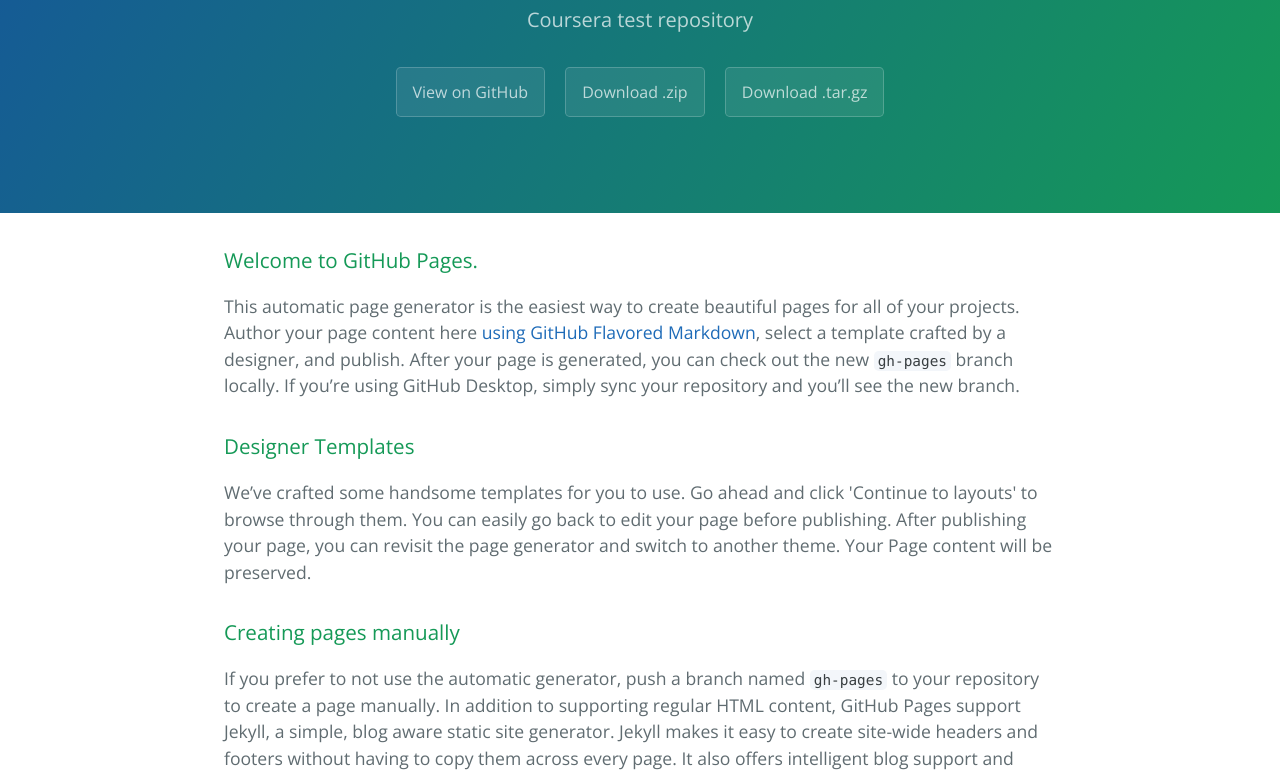
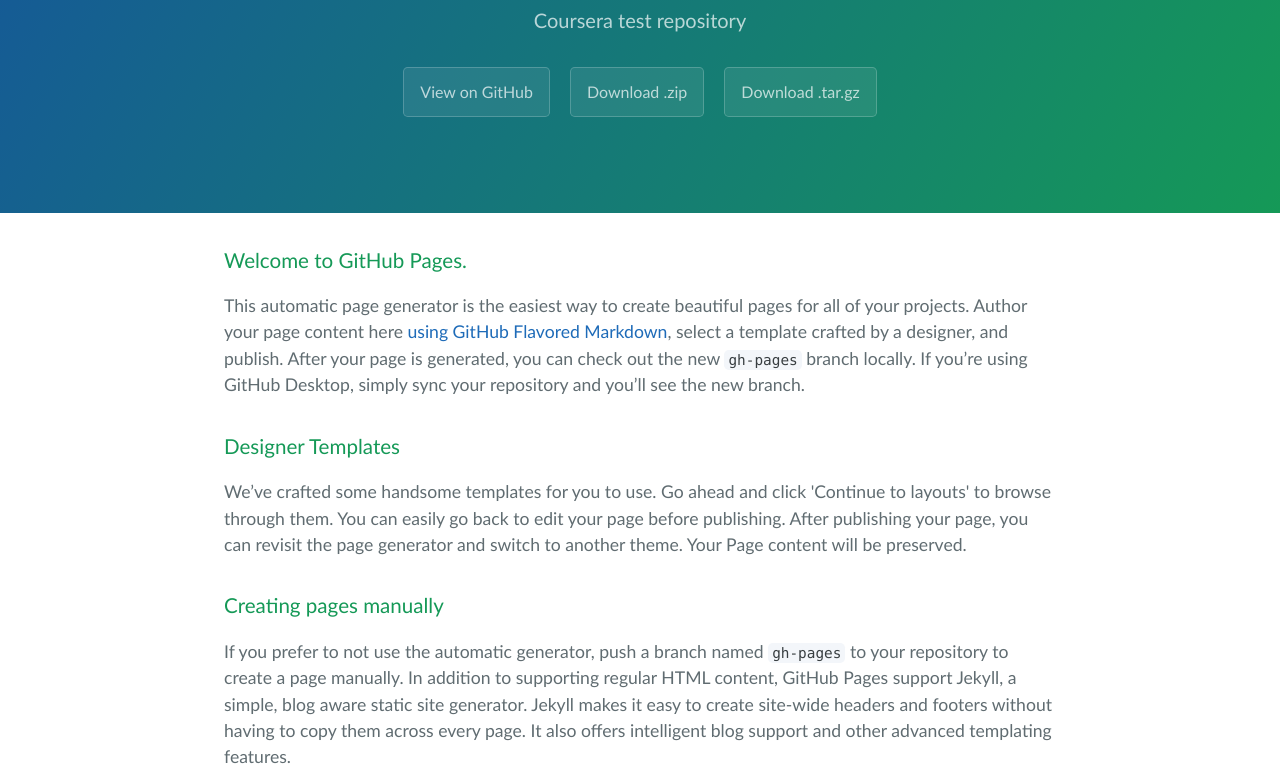
Before and after one commit to xEtchar/coursera-test, a plain HTML site: page index.html in a window 1280 px wide. Shown: the part 170-946 px from the top of the page. Drawn offline with nearby package versions, Linux system fonts and the light colour scheme.

Commit message:
stylesheet.cdd

```diff
--- a/stylesheets/stylesheet.css
+++ b/stylesheets/stylesheet.css
@@ -4,7 +4,7 @@
 body {
   padding: 0;
   margin: 0;
-  font-family: "Open Sans", "Helvetica Neue", Helvetica, Arial, sans-serif;
+  font-family: "Calibri", "Helvetica Neue", Helvetica, Arial, sans-serif;
   font-size: 16px;
   line-height: 1.5;
   color: #606c71; }
```
